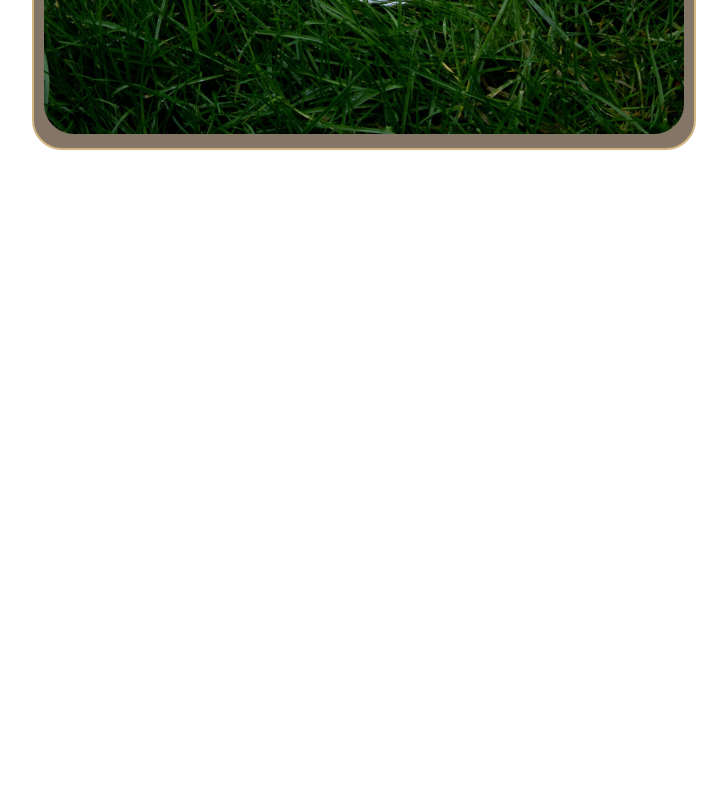
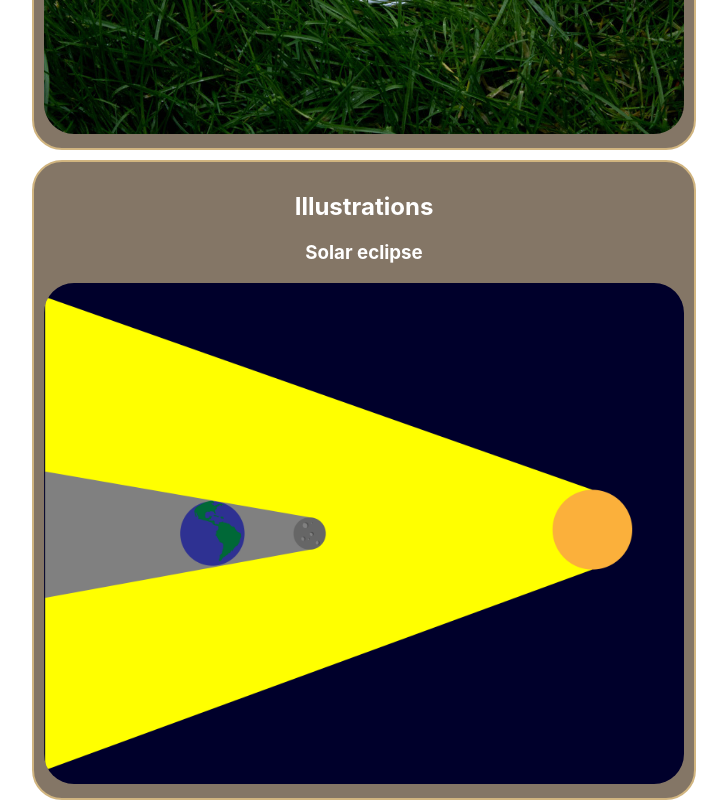
Before and after one commit to RustySyrup/my-react-app, a React (Create React App) app: page / in a window 1280 px wide. Shown: the part 7046-7846 px from the top of the page, without its empty margins (276-1003 px from the left). Before the commit the page ends 7196 px from the top, so only its background shows below. Built offline with nearby package versions, Linux system fonts and the light colour scheme.

Commit message:
fixed anchors and renamed

```diff
--- a/src/Home.js
+++ b/src/Home.js
@@ -7,6 +7,7 @@ import AboutMe from "./about-me/AboutMe";
 import Credit from "./credit/Credit";
 
 import "./Home.css";
+import Illustration from "./illustrations-code/Illustration";
 
 function Home() {
   return (
@@ -24,6 +25,11 @@ function Home() {
             <Images />
           </div>
         </div>
+        <div className="sub-container">
+          <div id="illustrations">
+            <Illustration />
+          </div>
+        </div>
       </main>
 
       <aside className="aside">
--- /dev/null
+++ b/src/illustrations-code/Illustration.css
@@ -0,0 +1,10 @@
+.illustrations-container {
+  text-align: center;
+  color: white;
+}
+
+.illustrations {
+  user-select: none;
+  width: 100%;
+  border-radius: 30px;
+}
--- /dev/null
+++ b/src/illustrations-code/Illustration.js
@@ -0,0 +1,19 @@
+import React from "react";
+import eclipse from "../illustration/solar eclipse.png";
+import "./Illustration.css";
+
+function Illustration() {
+  return (
+    <div className="illustrations-container">
+      <h2>Illustrations</h2>
+      <h3>Solar eclipse</h3>
+      <img
+        src={eclipse}
+        className="illustrations"
+        alt="illustration of solar eclipse"
+      />
+    </div>
+  );
+}
+
+export default Illustration;
--- a/src/illustrations/Illustration.css
+++ /dev/null
@@ -1,3 +0,0 @@
-/* .illheader {
-  background-color: aqua;
-} */
--- a/src/project-list/ListProject.css
+++ b/src/project-list/ListProject.css
@@ -1,6 +1,13 @@
-.selectors {
+.list-anchors {
+  text-align: center;
   text-decoration: none;
   color: white;
+  border: 2px solid hsl(39, 47%, 66%);
+  border-radius: 30px;
+  display: inline-block;
+  width: 85%;
+  padding: 10px;
+  margin-top: 4px;
 }
 
 .my-projects-container {
@@ -22,18 +29,10 @@
 
 .my-projects-container ul {
   list-style-type: none;
-  padding-left: 0%;
+  padding: 0%;
+  margin: 0%;
 }
 
-.my-projects-container li {
-  background-color: hsla(26, 45%, 30%, 0.7);
-  margin: 10px;
-  padding: 10px;
-  text-align: center;
-  border: 2px solid hsl(39, 47%, 66%);
-  border-radius: 30px;
-}
-
-.my-projects-container li:hover {
+.list-anchors:hover {
   background-color: hsla(32, 37%, 46%, 0.7);
 }
--- a/src/project-list/ListProject.js
+++ b/src/project-list/ListProject.js
@@ -12,37 +12,37 @@ function ListProject() {
         <div className="my-project-list-container">
           <ul>
             <li>
-              <a className="selectors" href="#about">
+              <a className="list-anchors" href="#about">
                 {" "}
                 About-me
               </a>
             </li>
             <li>
-              <a className="selectors" href="#images">
+              <a className="list-anchors" href="#images">
                 {" "}
                 Photagraphy
               </a>
             </li>
             <li>
-              <a className="selectors" href="#images">
+              <a className="list-anchors" href="#images">
                 {" "}
                 Astrophotagraphy
               </a>
             </li>
             <li>
-              <a className="selectors" href="#images">
+              <a className="list-anchors" href="#illustrations">
                 {" "}
                 Illustration
               </a>
             </li>
             <li>
-              <a className="selectors" href="#images">
+              <a className="list-anchors" href="#images">
                 {" "}
                 Logos
               </a>
             </li>
             <li>
-              <a className="selectors" href="#images">
+              <a className="list-anchors" href="#images">
                 {" "}
                 Typography
               </a>
```
Also changed, not shown: src/illustrations/Illustration.js (deleted, +0 -26 lines), src/illustration/solar eclipse.png (added).
